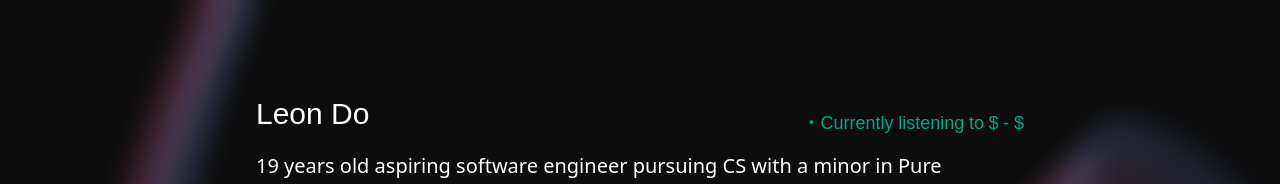
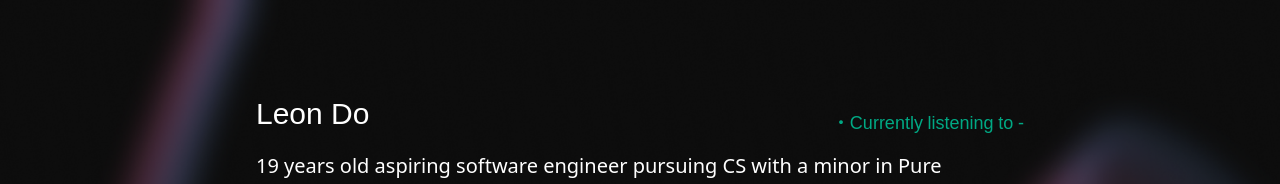
Before and after one commit to yushasama/koishiteru, a Next.js app: page / in a window 1280 px wide. Shown: the top 184 px of the page. Built offline with nearby package versions, Linux system fonts and the light colour scheme; no server answers.

Commit message:
Page fix

```diff
--- a/app/page.tsx
+++ b/app/page.tsx
@@ -36,7 +36,7 @@ export default function Home() {
     <section id='introduction' className='pb-4 w-full'>
       <div className='flex flex-col justify-between md:flex-row'>
         <div className='text-2xl xl:text-3xl 2xl:text-4xl font-heebo'>Leon Do</div>
-        <div className='text-sm md:text-base xl:text-lg 2xl:text-xl text-viral pt-1 md:pt-3 font-light font-gothic'>・Currently listening to ${currentSong.title} - ${currentSong.artist}</div>
+        <div className='text-sm md:text-base xl:text-lg 2xl:text-xl text-viral pt-1 md:pt-3 font-light font-gothic'>・Currently listening to {currentSong.title} - {currentSong.artist}</div>
       </div>
       <div className='pt-4 pb-12'>
         <div className='md:text-lg xl:text-xl 2xl:text-2xl font-thin'>19 years old aspiring software engineer pursuing CS with a minor in Pure Mathematics at California State University of Long Beach. Driven by curiosity and passion, I am always eager to learn and create.</div>
--- a/package.json
+++ b/package.json
@@ -10,7 +10,7 @@
   },
   "dependencies": {
     "axios": "^1.6.0",
-    "next": "^14.0.0",
+    "next": "^14.0.1",
     "react": "^18",
     "react-dom": "^18",
     "swr": "^2.2.4"
```
Also changed, not shown: 1 other file (tests, documents, lock files or other folders).
